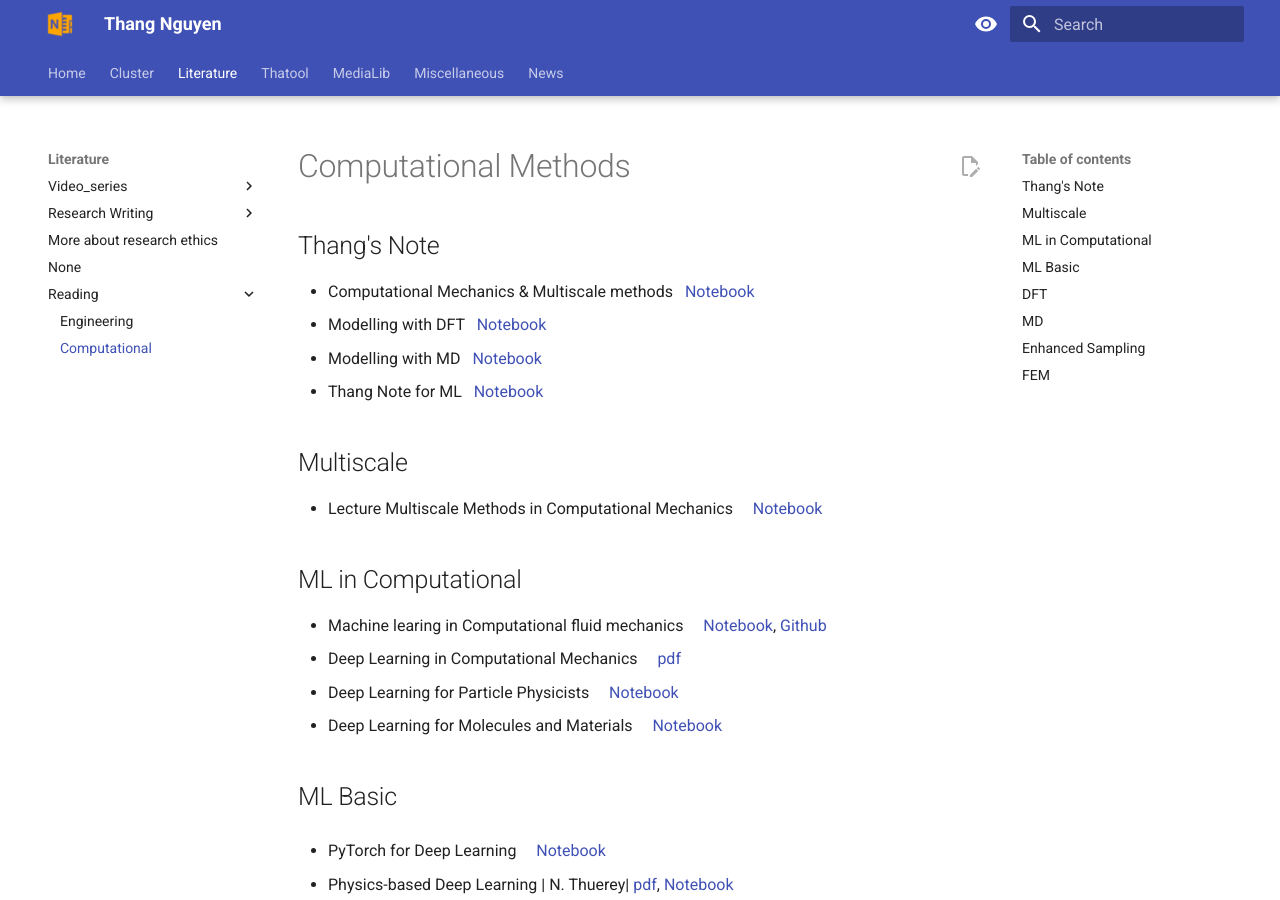
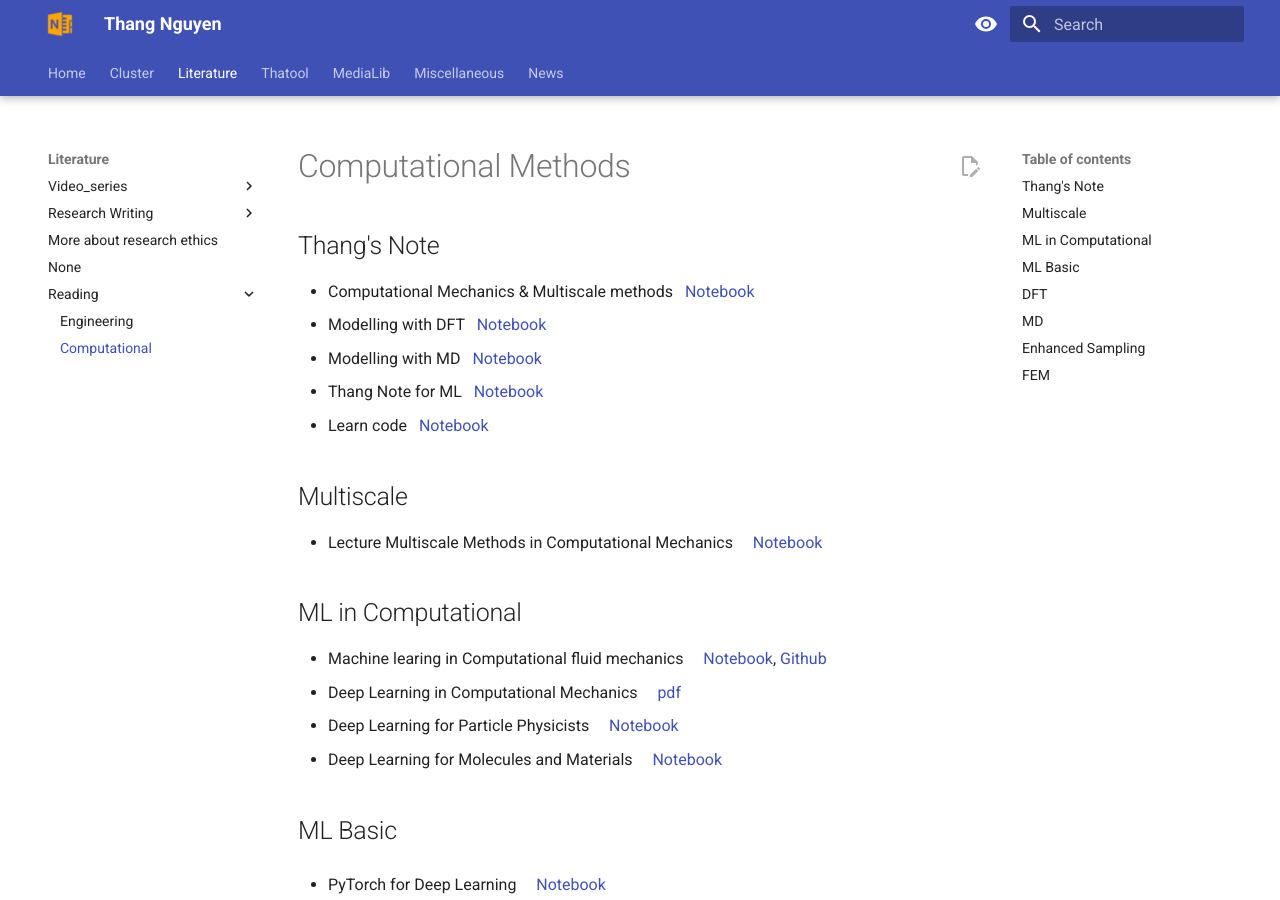
Before and after one commit to thangckt/thangckt.github.io, an MkDocs documentation site: the page built from docs/literature/reading/Comp_Methods.md, in a window 1280 px wide and 900 px high. Built offline with MkDocs 1.6.1 and Material for MkDocs 9.7.7, drawn with Linux system fonts in a browser that asks for light colours; the version menu is left out.

Commit message:
Update Comp_Methods.md

```diff
--- a/docs/literature/reading/Comp_Methods.md
+++ b/docs/literature/reading/Comp_Methods.md
@@ -16,6 +16,7 @@ table, td, th {border: none!important;  border-collapse: collapse;  border-spaci
 - Modelling with DFT    &nbsp;  [Notebook](https://thangckt.github.io/note_dft){target="_blank"}
 - Modelling with MD    &nbsp;  [Notebook](https://thangckt.github.io/note_md){target="_blank"}
 - Thang Note for ML    &nbsp;  [Notebook](https://thangckt.github.io/note_ml){target="_blank"}
+- Learn code    &nbsp;  [Notebook](https://thangckt.github.io/learncode){target="_blank"}
 
 ## Multiscale
 
```
